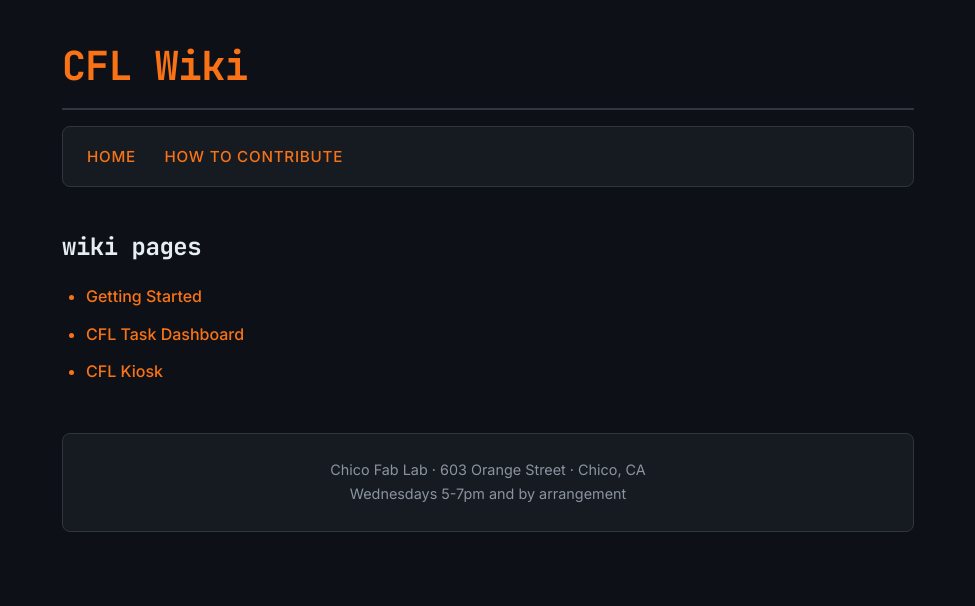
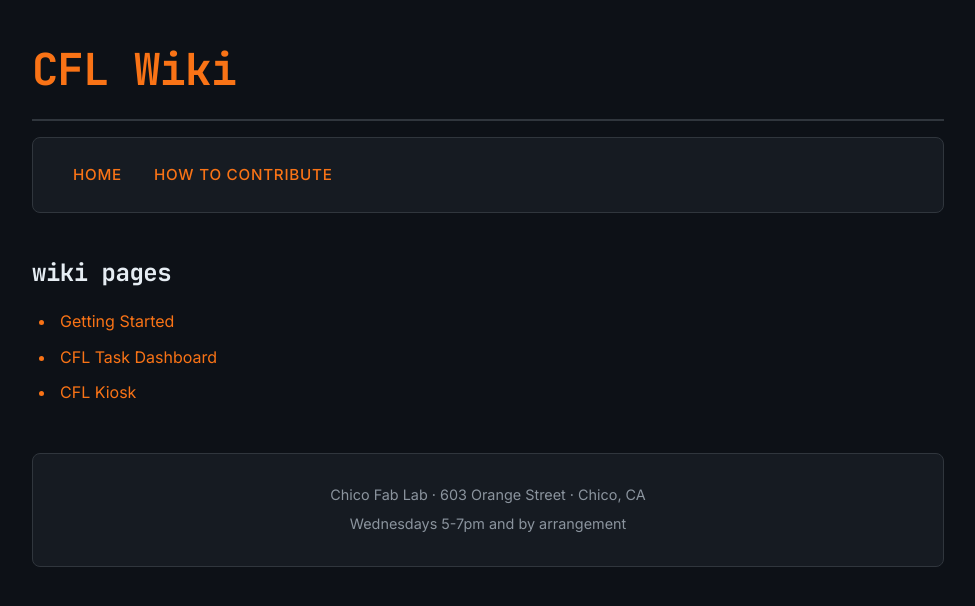
Before and after one commit to ChicoFabLab/chicofablab.github.io, a Jekyll site: the page built from index.html, in a window 1280 px wide. Shown: the top 606 px of the page, without its empty margins (152-1127 px from the left). Built offline with Jekyll 4.4.1, drawn with Linux system fonts in a browser that asks for light colours.

Commit message:
Mobile-first responsive design with breakpoints for tablet and desktop

```diff
--- a/assets/css/main.css
+++ b/assets/css/main.css
@@ -1,4 +1,4 @@
-/* CFL Wiki - Dark Makerspace Theme */
+/* CFL Wiki - Mobile-First Responsive Design */
 
 :root {
     --bg-dark: #0d1117;
@@ -13,21 +13,31 @@
 
 * {
     box-sizing: border-box;
+    margin: 0;
+    padding: 0;
 }
 
 html {
     background: var(--bg-dark);
+    font-size: 16px;
 }
+
+/* ===================
+   MOBILE BASE (default)
+   =================== */
 
 body {
     font-family: 'Inter', -apple-system, BlinkMacSystemFont, 'Segoe UI', sans-serif;
     background: var(--bg-dark);
     color: var(--text-primary);
-    max-width: 900px;
-    margin: 0 auto;
-    padding: 2rem 1.5rem;
+    padding: 1rem;
     line-height: 1.7;
     min-height: 100vh;
+}
+
+/* Header */
+header {
+    margin-bottom: 1.5rem;
 }
 
 /* Typography */
@@ -39,27 +49,55 @@
 
 h1 {
     color: var(--accent);
-    font-size: 2.5rem;
-    margin: 0 0 1rem 0;
+    font-size: 1.75rem;
+    margin-bottom: 1rem;
+    padding-bottom: 0.75rem;
     border-bottom: 2px solid var(--border);
-    padding-bottom: 0.5rem;
 }
 
 h2 {
     color: var(--text-primary);
-    font-size: 1.5rem;
-    margin-top: 2.5rem;
-    margin-bottom: 1rem;
+    font-size: 1.25rem;
+    margin-top: 2rem;
+    margin-bottom: 0.75rem;
 }
 
 h3 {
     color: var(--text-secondary);
-    font-size: 1.2rem;
+    font-size: 1.1rem;
 }
 
 p {
     margin: 1rem 0;
     color: var(--text-secondary);
+}
+
+/* Navigation - Stacked on mobile */
+nav {
+    background: var(--bg-card);
+    padding: 0.75rem 1rem;
+    border-radius: 8px;
+    margin-top: 1rem;
+    border: 1px solid var(--border);
+    display: flex;
+    flex-direction: column;
+    gap: 0.5rem;
+}
+
+nav a {
+    color: var(--accent);
+    text-decoration: none;
+    font-weight: 500;
+    font-size: 1rem;
+    padding: 0.75rem 0;
+    min-height: 44px;
+    display: flex;
+    align-items: center;
+    transition: color 0.2s ease;
+}
+
+nav a:hover {
+    color: var(--accent-hover);
 }
 
 /* Links */
@@ -74,32 +112,17 @@
     text-decoration: underline;
 }
 
-/* Navigation */
-nav {
-    background: var(--bg-card);
-    padding: 1rem 1.5rem;
-    border-radius: 8px;
-    margin-bottom: 2rem;
-    border: 1px solid var(--border);
-}
-
-nav a {
-    margin-right: 1.5rem;
-    font-weight: 500;
-    font-size: 0.95rem;
-    text-transform: uppercase;
-    letter-spacing: 0.05em;
-}
-
 /* Lists */
 ul, ol {
-    padding-left: 1.5rem;
+    padding-left: 1.25rem;
     color: var(--text-secondary);
+    margin: 1rem 0;
 }
 
 li {
     margin: 0.75rem 0;
     line-height: 1.6;
+    padding-left: 0.25rem;
 }
 
 li::marker {
@@ -109,19 +132,20 @@
 /* Code */
 pre {
     background: var(--code-bg);
-    padding: 1.25rem;
+    padding: 1rem;
     border-radius: 8px;
     overflow-x: auto;
-    margin: 1.5rem 0;
+    margin: 1.25rem 0;
     border: 1px solid var(--border);
+    font-size: 0.875rem;
 }
 
 code {
     font-family: 'JetBrains Mono', 'Fira Code', monospace;
     background: var(--code-bg);
-    padding: 0.2rem 0.5rem;
+    padding: 0.2rem 0.4rem;
     border-radius: 4px;
-    font-size: 0.9em;
+    font-size: 0.875em;
     color: var(--accent);
 }
 
@@ -135,27 +159,28 @@
 hr {
     border: none;
     border-top: 1px solid var(--border);
-    margin: 2.5rem 0;
+    margin: 2rem 0;
 }
 
-/* Images */
+/* Images - Full width on mobile */
 img {
-    max-width: 100%;
+    width: 100%;
     height: auto;
-    border-radius: 8px;
-    margin: 1.5rem 0;
-    border: 1px solid var(--border);
+    display: block;
+    margin: 1.25rem 0;
+    border-radius: 4px;
 }
 
 /* Tables */
 table {
     width: 100%;
     border-collapse: collapse;
-    margin: 1.5rem 0;
+    margin: 1.25rem 0;
+    font-size: 0.9rem;
 }
 
 th, td {
-    padding: 0.75rem 1rem;
+    padding: 0.6rem 0.75rem;
     border: 1px solid var(--border);
     text-align: left;
 }
@@ -170,47 +195,159 @@
     color: var(--text-secondary);
 }
 
-/* Footer */
+/* Main content */
+main {
+    margin-bottom: 2rem;
+}
+
+/* Footer - Compact on mobile */
 footer {
     background: var(--bg-card);
-    margin-top: 3rem;
-    padding: 1.5rem;
+    padding: 1rem;
     border-radius: 8px;
     border: 1px solid var(--border);
     text-align: center;
 }
 
 footer p {
-    margin: 0;
-    font-size: 0.9rem;
+    margin: 0.25rem 0;
+    font-size: 0.85rem;
     color: var(--text-secondary);
 }
 
-/* Wiki page list */
-ul li a {
-    font-weight: 500;
-}
+/* ===================
+   TABLET (600px+)
+   =================== */
 
-/* Responsive */
-@media (max-width: 600px) {
+@media (min-width: 600px) {
     body {
-        padding: 1rem;
+        padding: 1.5rem;
+        max-width: 700px;
+        margin: 0 auto;
     }
 
     h1 {
-        font-size: 1.8rem;
+        font-size: 2rem;
     }
 
     h2 {
-        font-size: 1.3rem;
+        font-size: 1.4rem;
+    }
+
+    /* Horizontal nav on tablet */
+    nav {
+        flex-direction: row;
+        gap: 0;
+        padding: 0.5rem 1rem;
+    }
+
+    nav a {
+        padding: 0.5rem 1rem;
+        min-height: auto;
+    }
+
+    img {
+        border-radius: 8px;
+    }
+
+    footer {
+        padding: 1.25rem;
+    }
+
+    footer p {
+        font-size: 0.9rem;
+    }
+}
+
+/* ===================
+   DESKTOP (900px+)
+   =================== */
+
+@media (min-width: 900px) {
+    body {
+        padding: 2rem 1.5rem;
+        max-width: 900px;
+    }
+
+    header {
+        margin-bottom: 2rem;
+    }
+
+    h1 {
+        font-size: 2.5rem;
+        margin-bottom: 1rem;
+    }
+
+    h2 {
+        font-size: 1.5rem;
+        margin-top: 2.5rem;
+        margin-bottom: 1rem;
+    }
+
+    p {
+        margin: 1.25rem 0;
     }
 
     nav {
+        padding: 1rem 1.5rem;
+    }
+
+    nav a {
+        font-size: 0.95rem;
+        text-transform: uppercase;
+        letter-spacing: 0.05em;
+    }
+
+    ul, ol {
+        padding-left: 1.5rem;
+    }
+
+    li {
+        margin: 0.6rem 0;
+    }
+
+    pre {
+        padding: 1.25rem;
+        margin: 1.5rem 0;
+    }
+
+    img {
+        margin: 1.5rem 0;
+        border: 1px solid var(--border);
+    }
+
+    table {
+        margin: 1.5rem 0;
+        font-size: 1rem;
+    }
+
+    th, td {
         padding: 0.75rem 1rem;
     }
 
-    nav a {
-        display: block;
-        margin: 0.5rem 0;
+    main {
+        margin-bottom: 3rem;
+    }
+
+    footer {
+        padding: 1.5rem;
+    }
+
+    footer p {
+        margin: 0.3rem 0;
     }
 }
+
+/* ===================
+   LARGE DESKTOP (1200px+)
+   =================== */
+
+@media (min-width: 1200px) {
+    body {
+        max-width: 960px;
+    }
+
+    h1 {
+        font-size: 2.75rem;
+    }
+}
```
